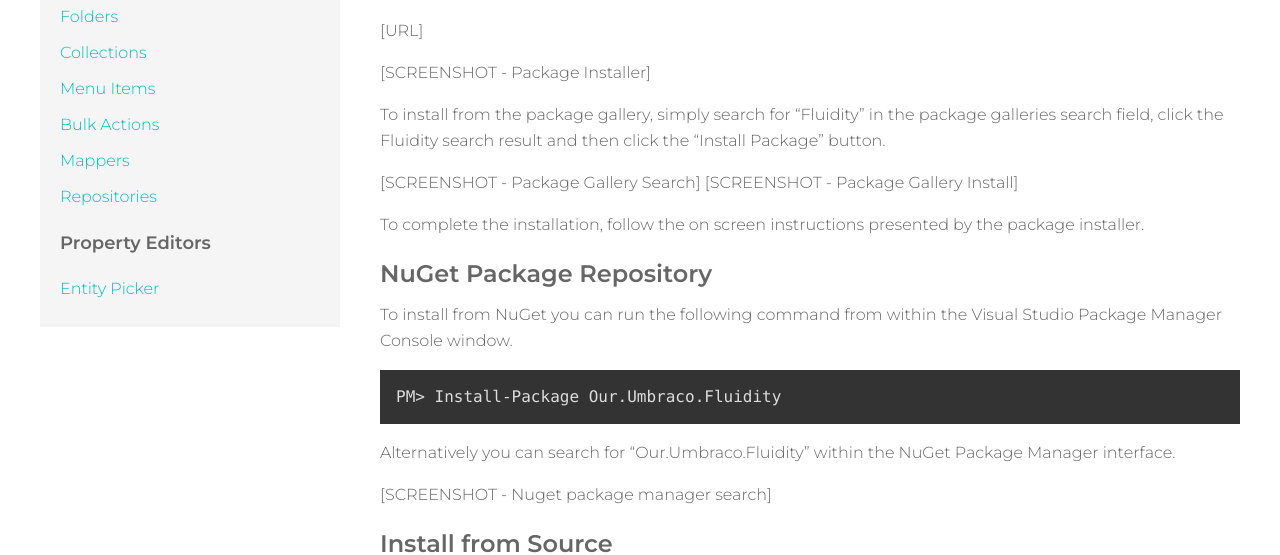
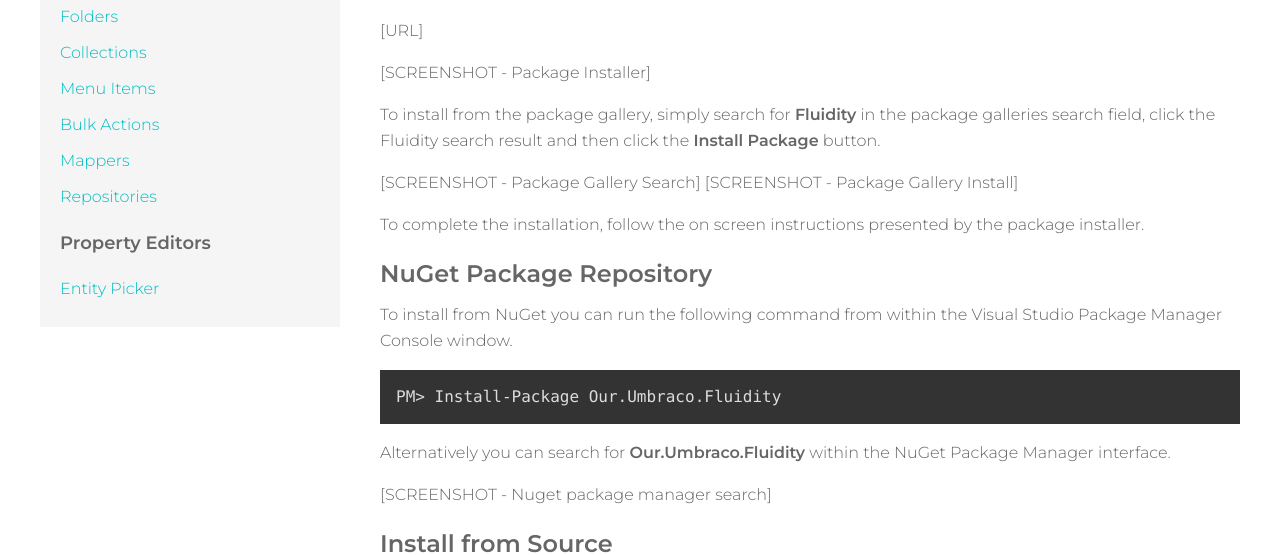
Before and after one commit to mattbrailsford/umbraco-fluidity, a Jekyll site: the page built from docs/_pages/01-overview-01-installation.md, in a window 1280 px wide. Shown: the part 633-1188 px from the top of the page. Built offline with Jekyll 4.4.1, drawn with Linux system fonts in a browser that asks for light colours.

Commit message:
Converted quoted text to bold

`````diff
--- a/docs/_pages/01-overview-01-installation.md
+++ b/docs/_pages/01-overview-01-installation.md
@@ -18,7 +18,7 @@
 
 [SCREENSHOT - Package Installer]
 
-To install from the package gallery, simply search for “Fluidity” in the package galleries search field, click the Fluidity search result and then click the “Install Package” button.
+To install from the package gallery, simply search for **Fluidity** in the package galleries search field, click the Fluidity search result and then click the **Install Package** button.
 
 [SCREENSHOT - Package Gallery Search]
 [SCREENSHOT - Package Gallery Install]
@@ -33,7 +33,7 @@
 PM> Install-Package Our.Umbraco.Fluidity
 ````
 
-Alternatively you can search for “Our.Umbraco.Fluidity” within the NuGet Package Manager interface.
+Alternatively you can search for **Our.Umbraco.Fluidity** within the NuGet Package Manager interface.
 
 [SCREENSHOT - Nuget package manager search]
 
`````
